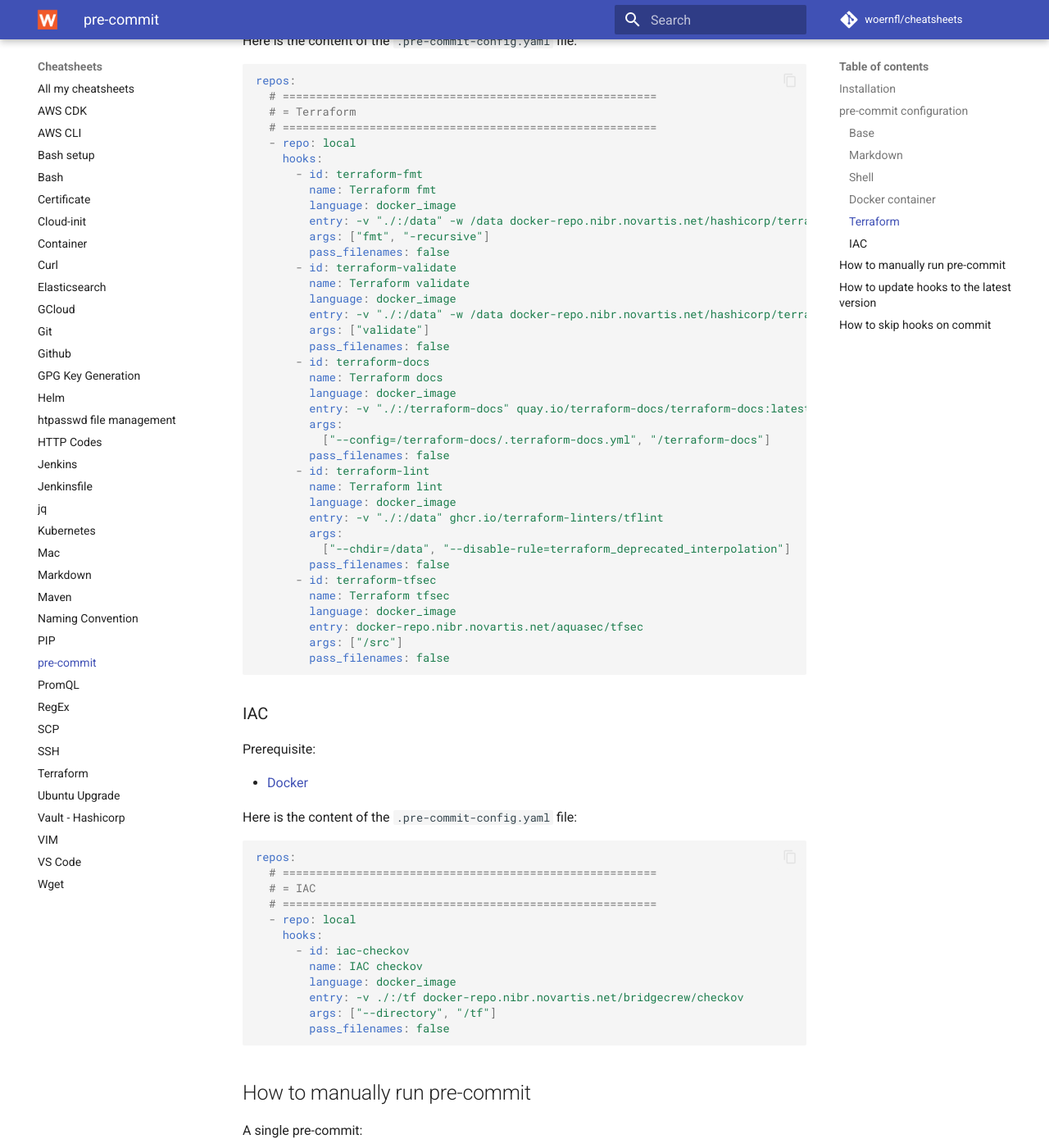
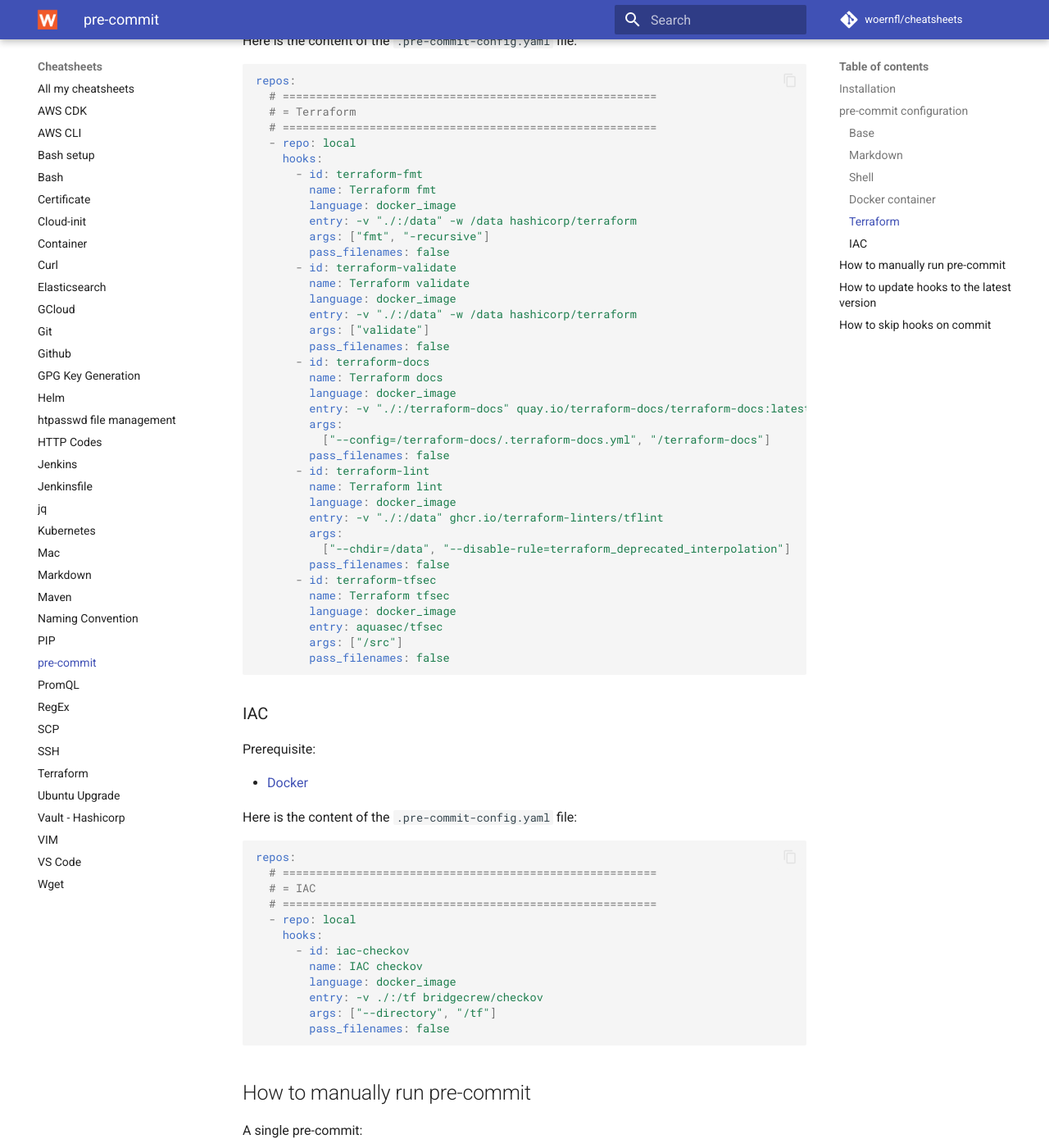
Before and after one commit to woernfl/cheatsheets, an MkDocs documentation site: the page built from docs/pre-commit.md, in a window 1280 px wide and 1400 px high, scrolled down 2091 px. Shown: the whole window at 82% size. Built offline with MkDocs 1.6.1 and Material for MkDocs 9.7.7, drawn with Linux system fonts in a browser that asks for light colours; comment, search, counter and statistics services are not loaded.

Commit message:
Update pre-commit.md

````diff
--- a/docs/pre-commit.md
+++ b/docs/pre-commit.md
@@ -110,13 +110,13 @@
       - id: terraform-fmt
         name: Terraform fmt
         language: docker_image
-        entry: -v "./:/data" -w /data docker-repo.nibr.novartis.net/hashicorp/terraform
+        entry: -v "./:/data" -w /data hashicorp/terraform
         args: ["fmt", "-recursive"]
         pass_filenames: false
       - id: terraform-validate
         name: Terraform validate
         language: docker_image
-        entry: -v "./:/data" -w /data docker-repo.nibr.novartis.net/hashicorp/terraform
+        entry: -v "./:/data" -w /data hashicorp/terraform
         args: ["validate"]
         pass_filenames: false
       - id: terraform-docs
@@ -136,7 +136,7 @@
       - id: terraform-tfsec
         name: Terraform tfsec
         language: docker_image
-        entry: docker-repo.nibr.novartis.net/aquasec/tfsec
+        entry: aquasec/tfsec
         args: ["/src"]
         pass_filenames: false
 ```
@@ -159,7 +159,7 @@
       - id: iac-checkov
         name: IAC checkov
         language: docker_image
-        entry: -v ./:/tf docker-repo.nibr.novartis.net/bridgecrew/checkov
+        entry: -v ./:/tf bridgecrew/checkov
         args: ["--directory", "/tf"]
         pass_filenames: false
 ```
````
